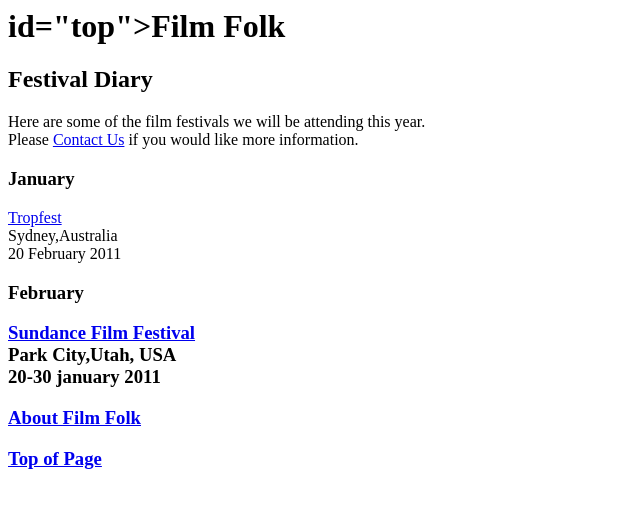
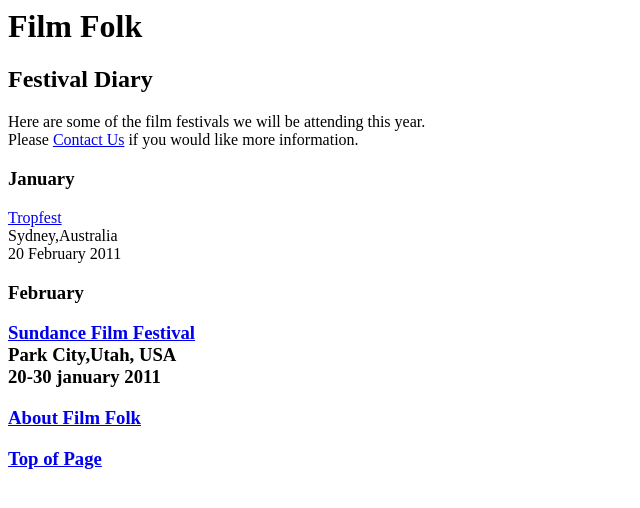
Before and after one commit to joshuathebear/hello.world, a plain HTML site: page index.html in a window 1280 px wide. Shown: the whole page, without its empty margins (0-640 px from the left). Drawn offline with Linux system fonts and the light colour scheme.

Commit message:
removed > from head
lesson #2

```diff
--- a/index.html
+++ b/index.html
@@ -2,7 +2,7 @@
   <title>LINKS</title>
 </head>
 <body>
-  <h1> id="top">Film Folk </h1>
+  <h1 id="top">Film Folk </h1>
   <h2>Festival Diary</h2>
   <p> Here are some of the film festivals we will be attending this year.<br /> Please
     <a href="mailto:filmfolk@example.org">
```
